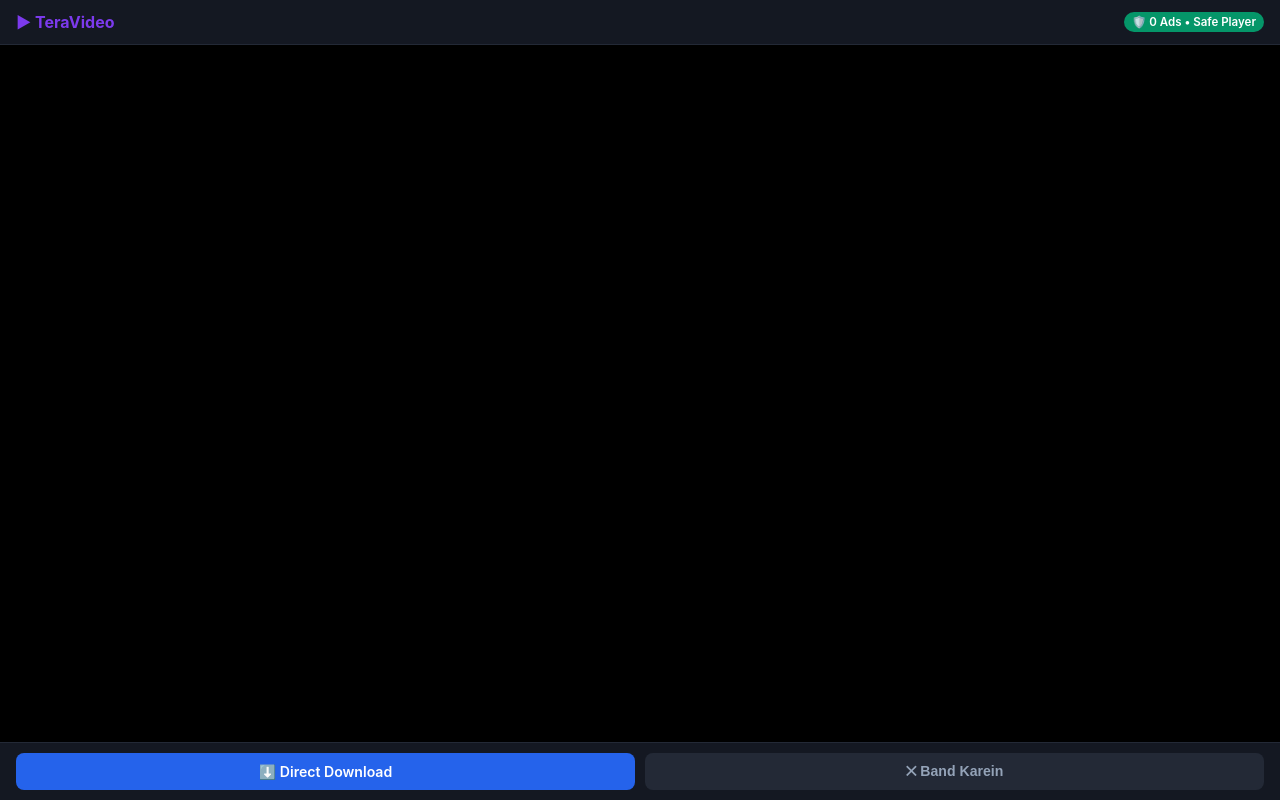
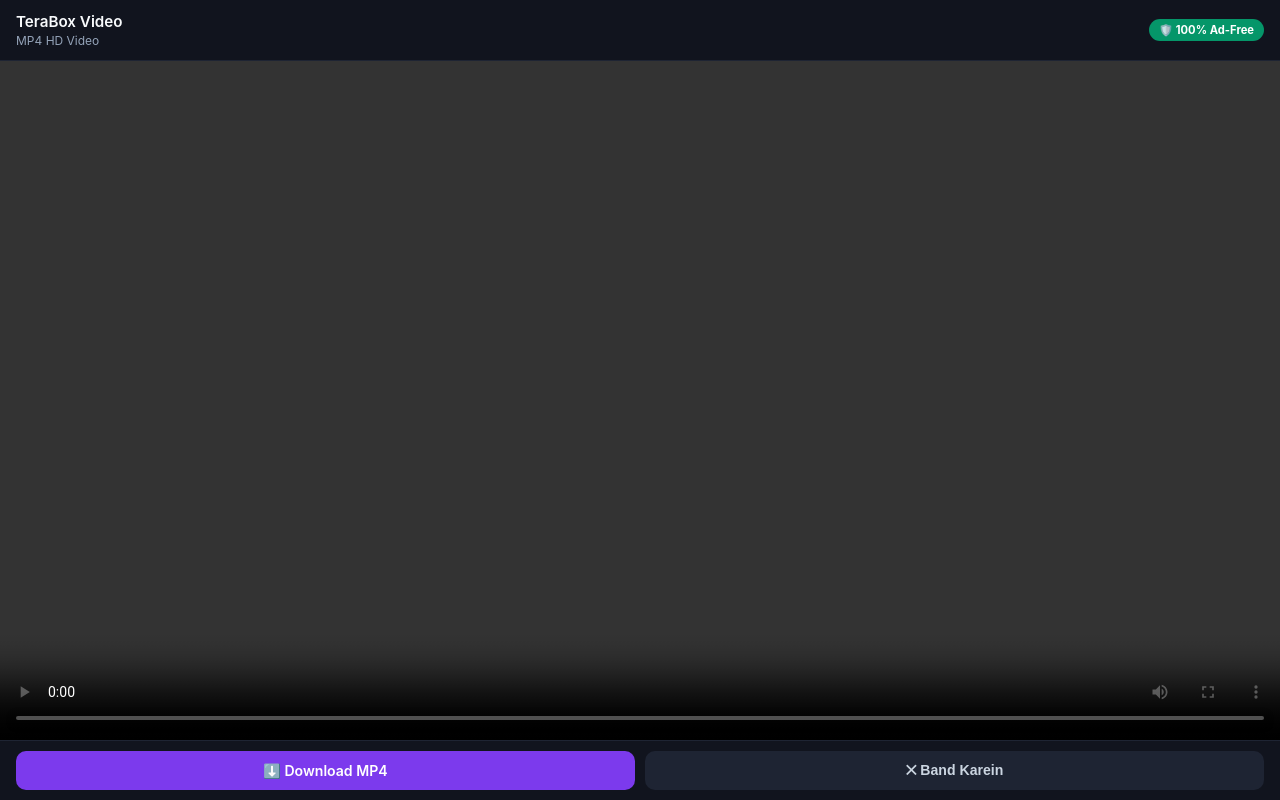
Before and after one commit to sumitgautamad-rgb/teraplayer, a plain HTML site: page index.html in a window 1280 px wide. Drawn offline with Linux system fonts and the light colour scheme.

Commit message:
Update index.html

```diff
--- a/index.html
+++ b/index.html
@@ -3,104 +3,159 @@
 <head>
   <meta charset="UTF-8" />
   <meta name="viewport" content="width=device-width, initial-scale=1.0, maximum-scale=1.0, user-scalable=no" />
-  <title>TeraVideo Clean Player</title>
+  <title>Tbox Ad-Free Player</title>
   <script src="https://telegram.org/js/telegram-web-app.js"></script>
   <style>
     * { margin: 0; padding: 0; box-sizing: border-box; }
     body {
-      background: #0b0e14;
-      color: #fff;
+      background: #090a0f;
+      color: #f1f5f9;
       font-family: -apple-system, BlinkMacSystemFont, "Segoe UI", Roboto, sans-serif;
       height: 100vh;
       display: flex;
       flex-direction: column;
       overflow: hidden;
+      user-select: none;
     }
     .header {
-      background: #141822;
+      background: #11141e;
       padding: 12px 16px;
       display: flex;
+      align-items: center;
       justify-content: space-between;
-      align-items: center;
-      border-bottom: 1px solid #232936;
+      border-bottom: 1px solid #1e2433;
+      flex-shrink: 0;
     }
-    .logo {
-      font-size: 1rem;
+    .file-meta {
+      display: flex;
+      flex-direction: column;
+      overflow: hidden;
+      max-width: 65vw;
+    }
+    .file-title {
+      font-size: 0.95rem;
+      font-weight: 600;
+      white-space: nowrap;
+      overflow: hidden;
+      text-overflow: ellipsis;
+      color: #f8fafc;
+    }
+    .file-sub {
+      font-size: 0.75rem;
+      color: #94a3b8;
+      margin-top: 2px;
+    }
+    .badge-clean {
+      background: #059669;
+      color: #ffffff;
+      font-size: 0.7rem;
       font-weight: 700;
-      color: #7c3aed;
+      padding: 4px 10px;
+      border-radius: 9999px;
+    }
+    .player-box {
+      flex: 1;
+      width: 100%;
+      height: 100%;
+      position: relative;
+      background: #000;
       display: flex;
       align-items: center;
-      gap: 6px;
+      justify-content: center;
     }
-    .badge-no-ads {
-      background: #059669;
-      color: #fff;
-      font-size: 0.72rem;
-      font-weight: 600;
-      padding: 3px 8px;
-      border-radius: 20px;
-    }
-    .player-container {
-      flex: 1;
-      width: 100%;
-      position: relative;
-      background: #000;
-    }
-    iframe {
+    video {
       width: 100%;
       height: 100%;
-      border: none;
-      display: block;
+      max-height: 100%;
+      object-fit: contain;
+      outline: none;
     }
-    .footer-bar {
-      background: #141822;
+    .loader {
+      position: absolute;
+      display: flex;
+      flex-direction: column;
+      align-items: center;
+      gap: 12px;
+      color: #94a3b8;
+      font-size: 0.85rem;
+      pointer-events: none;
+    }
+    .spinner {
+      width: 44px;
+      height: 44px;
+      border: 3.5px solid rgba(255, 255, 255, 0.1);
+      border-top-color: #8b5cf6;
+      border-radius: 50%;
+      animation: spin 0.8s linear infinite;
+    }
+    @keyframes spin { to { transform: rotate(360deg); } }
+    .error-box {
+      position: absolute;
+      text-align: center;
+      padding: 24px;
+      display: none;
+    }
+    .error-box p { color: #ef4444; font-size: 0.9rem; margin-bottom: 12px; }
+    .footer {
+      background: #11141e;
       padding: 10px 16px;
       display: flex;
       gap: 10px;
-      border-top: 1px solid #232936;
+      border-top: 1px solid #1e2433;
+      flex-shrink: 0;
     }
     .btn {
       flex: 1;
-      padding: 10px;
-      border-radius: 8px;
+      padding: 11px 16px;
+      border-radius: 10px;
       border: none;
       font-size: 0.88rem;
       font-weight: 600;
       cursor: pointer;
       text-align: center;
       text-decoration: none;
+      display: flex;
+      align-items: center;
+      justify-content: center;
+      gap: 6px;
     }
-    .btn-download {
-      background: #2563eb;
-      color: #fff;
-    }
-    .btn-close {
-      background: #232936;
-      color: #94a3b8;
-    }
+    .btn-download { background: #7c3aed; color: #ffffff; }
+    .btn-close { background: #1e2433; color: #cbd5e1; }
   </style>
 </head>
 <body>
 
   <div class="header">
-    <div class="logo">
-      <span>▶ TeraVideo</span>
+    <div class="file-meta">
+      <span class="file-title" id="videoTitle">TeraBox Video</span>
+      <span class="file-sub" id="videoSub">Loading...</span>
     </div>
-    <span class="badge-no-ads">🛡️ 0 Ads • Safe Player</span>
+    <span class="badge-clean">🛡️ 100% Ad-Free</span>
   </div>
 
-  <div class="player-container">
-    <iframe
-      id="playerFrame"
-      sandbox="allow-scripts allow-same-origin allow-forms"
-      allow="accelerometer; autoplay; clipboard-write; encrypted-media; gyroscope; picture-in-picture; fullscreen"
-      allowfullscreen
-    ></iframe>
+  <div class="player-box">
+    <div class="loader" id="loader">
+      <div class="spinner"></div>
+      <span>Video load ho raha hai...</span>
+    </div>
+
+    <div class="error-box" id="errorBox">
+      <p id="errorMsg">Video load karne mein samasya aayi.</p>
+      <button class="btn btn-close" onclick="location.reload()">Dobara Koshish Karein</button>
+    </div>
+
+    <video id="player" controls playsinline webkit-playsinline autoplay preload="auto">
+      Browser HTML5 video support nahi karta.
+    </video>
   </div>
 
-  <div class="footer-bar">
-    <a id="downloadBtn" href="#" target="_blank" class="btn btn-download">⬇️ Direct Download</a>
-    <button onclick="Telegram.WebApp.close()" class="btn btn-close">✕ Band Karein</button>
+  <div class="footer">
+    <a id="downloadBtn" href="#" class="btn btn-download" download>
+      ⬇️ Download MP4
+    </a>
+    <button class="btn btn-close" onclick="closePlayer()">
+      ✕ Band Karein
+    </button>
   </div>
 
   <script>
@@ -109,15 +164,44 @@
       Telegram.WebApp.expand();
     }
 
-    const urlParams = new URLSearchParams(window.location.search);
-    const rawUrl = urlParams.get('url');
+    function closePlayer() {
+      if (window.Telegram && window.Telegram.WebApp) {
+        Telegram.WebApp.close();
+      } else {
+        window.close();
+      }
+    }
 
-    if (rawUrl) {
-      const encoded = encodeURIComponent(rawUrl);
-      document.getElementById('playerFrame').src = 'https://teraplayer.in/?url=' + encoded;
-      document.getElementById('downloadBtn').href = 'https://flowvideoplayer.com/?url=' + encoded;
+    const params = new URLSearchParams(window.location.search);
+    const videoUrl = params.get('v');
+    const title = params.get('title') || 'TeraBox Video';
+    const size = params.get('size') || '';
+
+    document.getElementById('videoTitle').textContent = title;
+    document.getElementById('videoSub').textContent = size ? `${size} • MP4 HD` : 'MP4 HD Video';
+
+    const player = document.getElementById('player');
+    const loader = document.getElementById('loader');
+    const errorBox = document.getElementById('errorBox');
+    const downloadBtn = document.getElementById('downloadBtn');
+
+    if (videoUrl) {
+      player.src = videoUrl;
+      downloadBtn.href = videoUrl;
+
+      player.addEventListener('loadeddata', () => { loader.style.display = 'none'; });
+      player.addEventListener('canplay', () => { loader.style.display = 'none'; });
+      player.addEventListener('waiting', () => { loader.style.display = 'flex'; });
+      player.addEventListener('playing', () => { loader.style.display = 'none'; });
+      player.addEventListener('error', (e) => {
+        loader.style.display = 'none';
+        errorBox.style.display = 'block';
+      });
+    } else {
+      loader.style.display = 'none';
+      errorBox.style.display = 'block';
+      document.getElementById('errorMsg').textContent = 'Koi video URL nahi mila.';
     }
   </script>
-
 </body>
 </html>
```
